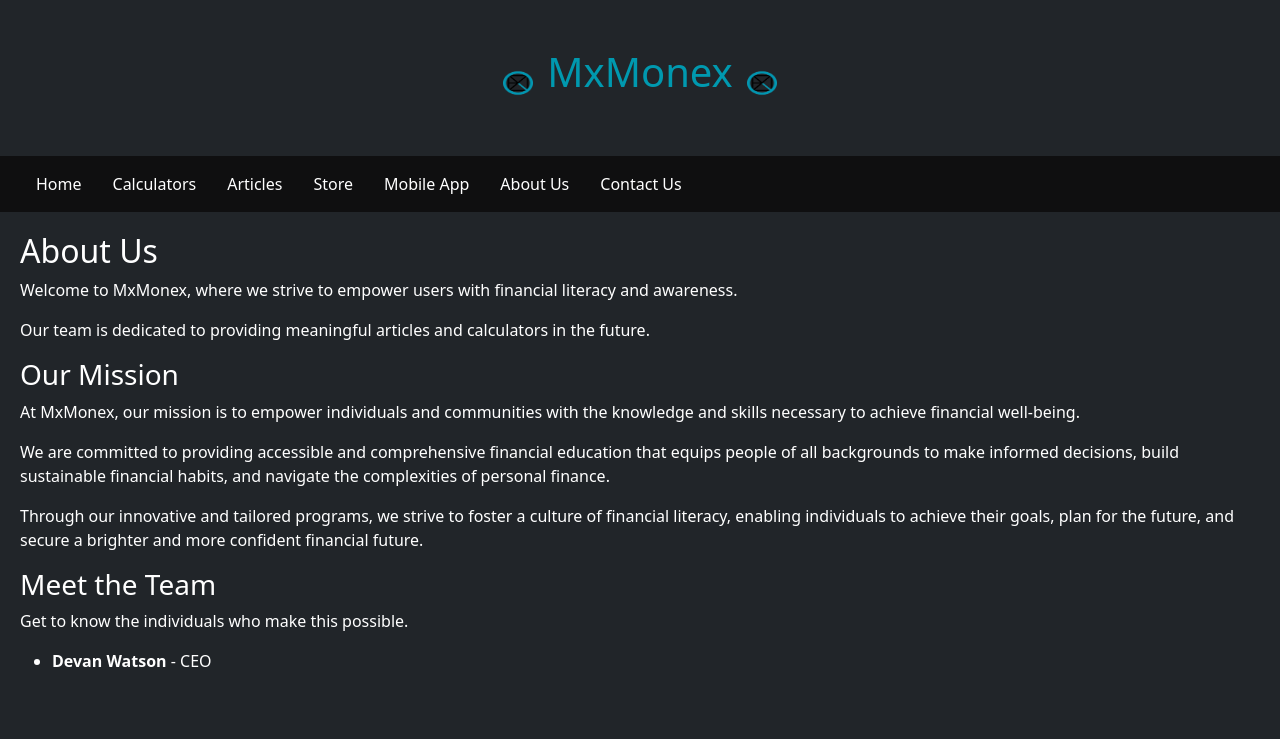
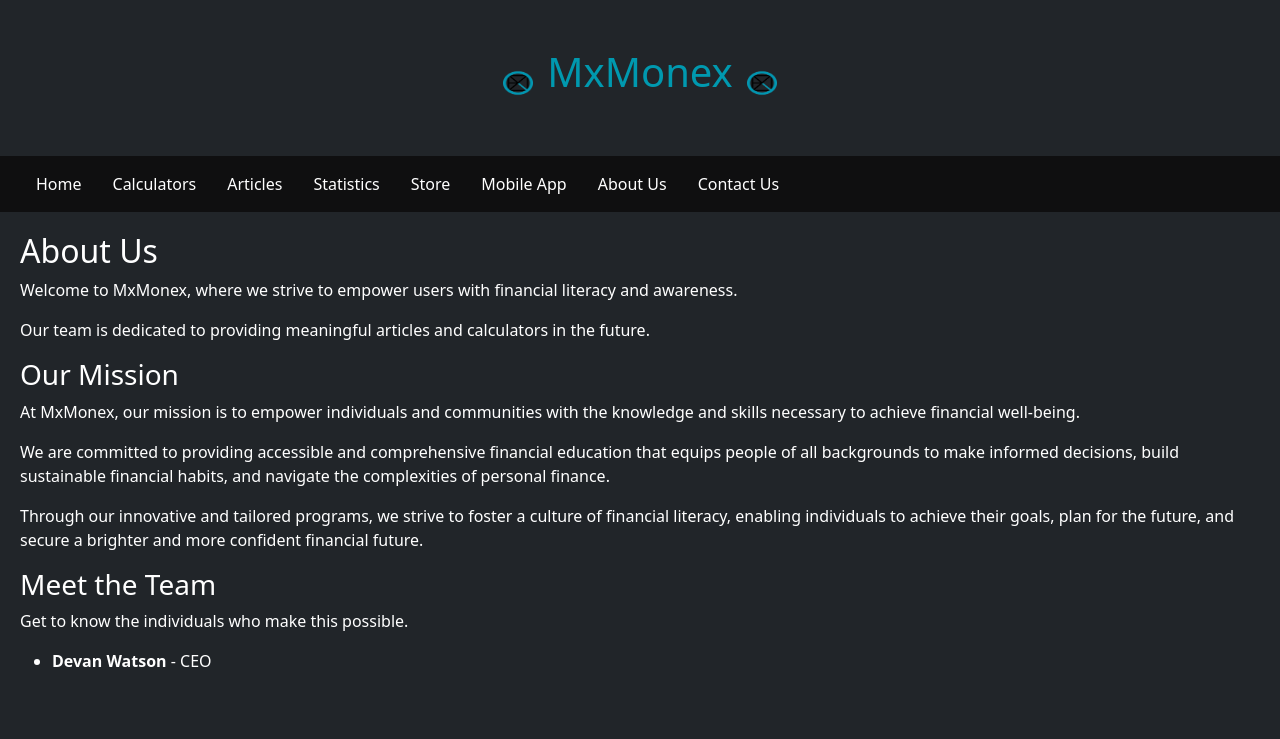
Before and after one commit to onesxstem/flask, a Flask app: page /about_us in a window 1280 px wide. Shown: the top 739 px of the page. Run offline with Flask 2, Linux system fonts and the light colour scheme.

Commit message:
Update base.html

```diff
--- a/templates/base.html
+++ b/templates/base.html
@@ -140,6 +140,9 @@
                         <a class="nav-link" href="/articles" style="color: white;">Articles</a>
                     </li>
                     <li class="nav-item">
+                        <a class="nav-link" href="/stats" style="color: white;">Statistics</a>
+                    </li>
+                    <li class="nav-item">
                         <a class="nav-link" href="/store" style="color: white;">Store</a>
                     </li>
                     <li class="nav-item">
```
